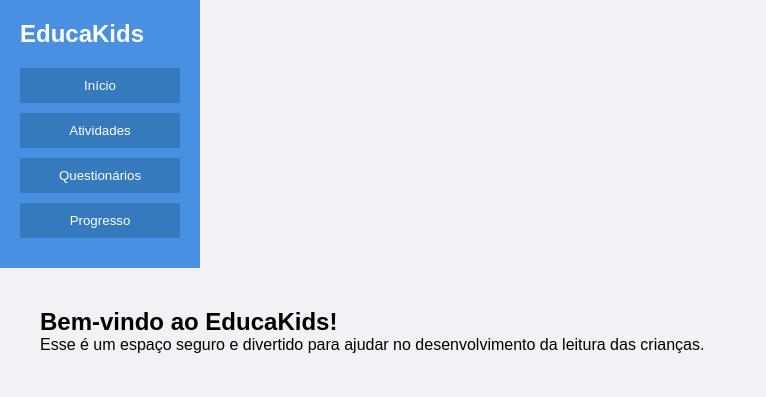
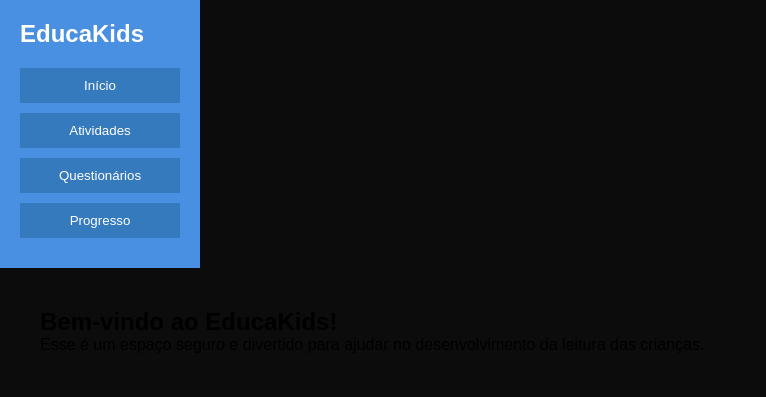
Before and after one commit to GGogu/betad, a plain HTML site: page index.html in a window 1280 px wide. Shown: the whole page, without its empty margins (0-766 px from the left). Drawn offline with Linux system fonts and the light colour scheme.

Commit message:
asdasdhhkk

```diff
--- a/styles.css
+++ b/styles.css
@@ -8,7 +8,7 @@
   body {
     display: flex;
     height: 100vh;
-    background-color: #f0f2f5;
+    background-color: #0c0c0c;
   }
 
   .sidebar {
```
